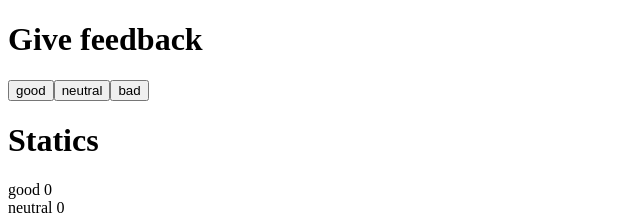
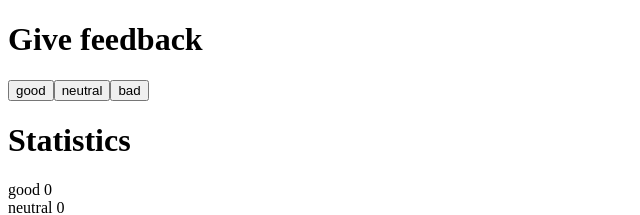
Before and after one commit to XavierSs21/FullStack---Open-Course, a React (Vite) app in the folder Part1/exercise1/: page / in a window 1280 px wide. Shown: the top 215 px of the page, without its empty margins (0-640 px from the left). Built offline with nearby package versions, Linux system fonts and the light colour scheme.

Commit message:
refactor: simplificar manejadores de conteo para los clicks

```diff
--- a/Part1/exercise1/src/App.jsx
+++ b/Part1/exercise1/src/App.jsx
@@ -10,21 +10,14 @@ const App = () => {
   const [neutral, setNeutral] = useState(0)
   const [bad, setBad] = useState(0)
 
-  const handleGoodFeed = () => {
-    const updateGood = good + 1
-    setGood(updateGood)
-  }
-  const handleNeutralFeed = () => {
-    const updateNeutral = neutral + 1
-    setNeutral(updateNeutral)
-  }
-  const handleBadFeed = () => {
-    const updateBad = bad + 1
-    setBad(updateBad)
-  }
+  const handleGoodFeed = () => setGood(good + 1)
+
+  const handleNeutralFeed = () => setNeutral(neutral + 1)
+
+  const handleBadFeed = () => setBad(bad + 1)
 
   const mainTitle = 'Give feedback'
-  const staticsTitle = 'Statics'
+  const statisticsTitle = 'Statistics'
   return (
     <div>
       <Header text={mainTitle}/>
@@ -33,7 +26,7 @@ const App = () => {
       <Button handleEvent={handleNeutralFeed} text={'neutral'} />
       <Button handleEvent={handleBadFeed} text={'bad'} />
 
-      <Header text={staticsTitle}/>
+      <Header text={statisticsTitle}/>
       <p>
         good {good} <br/>
         neutral {neutral} <br/>
```
